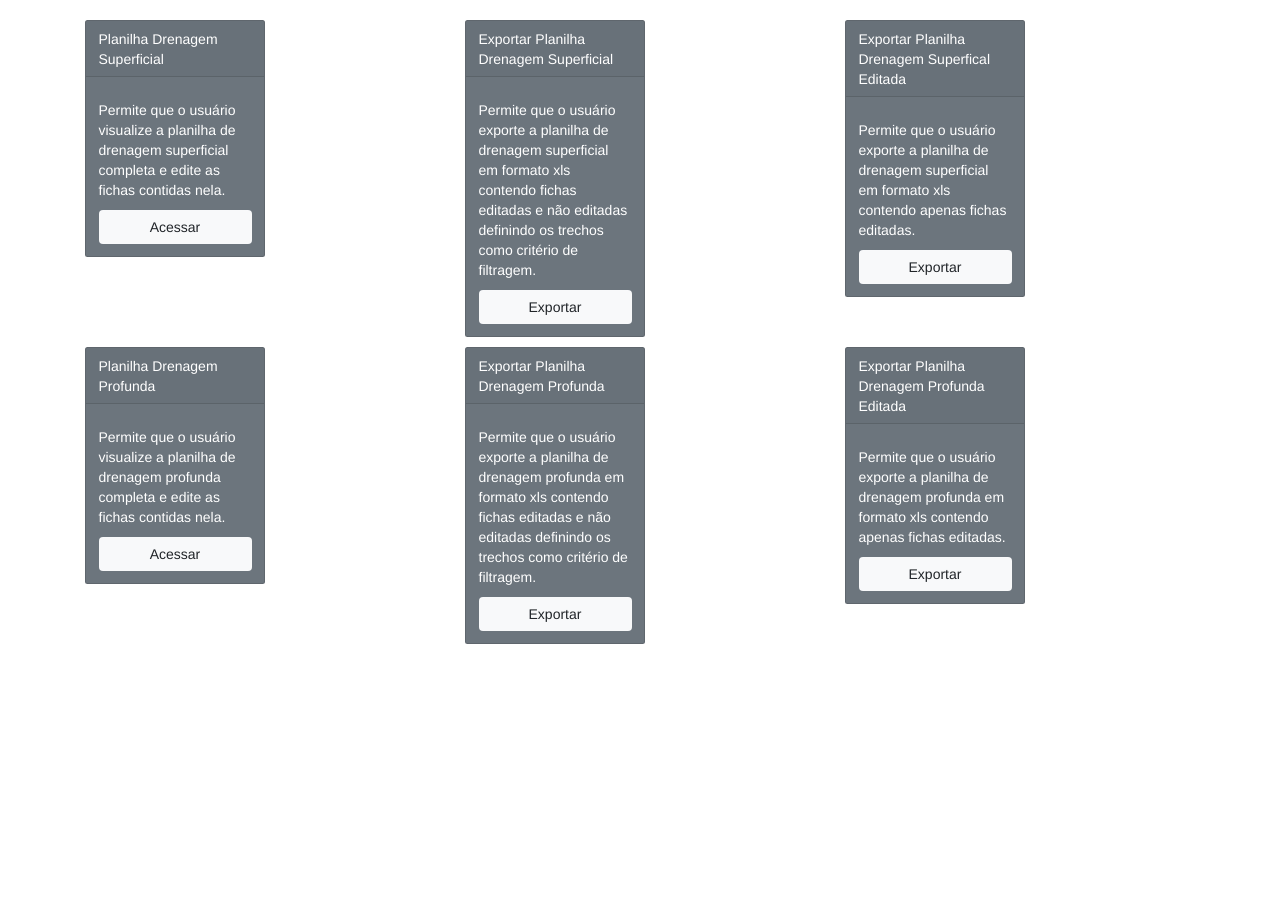
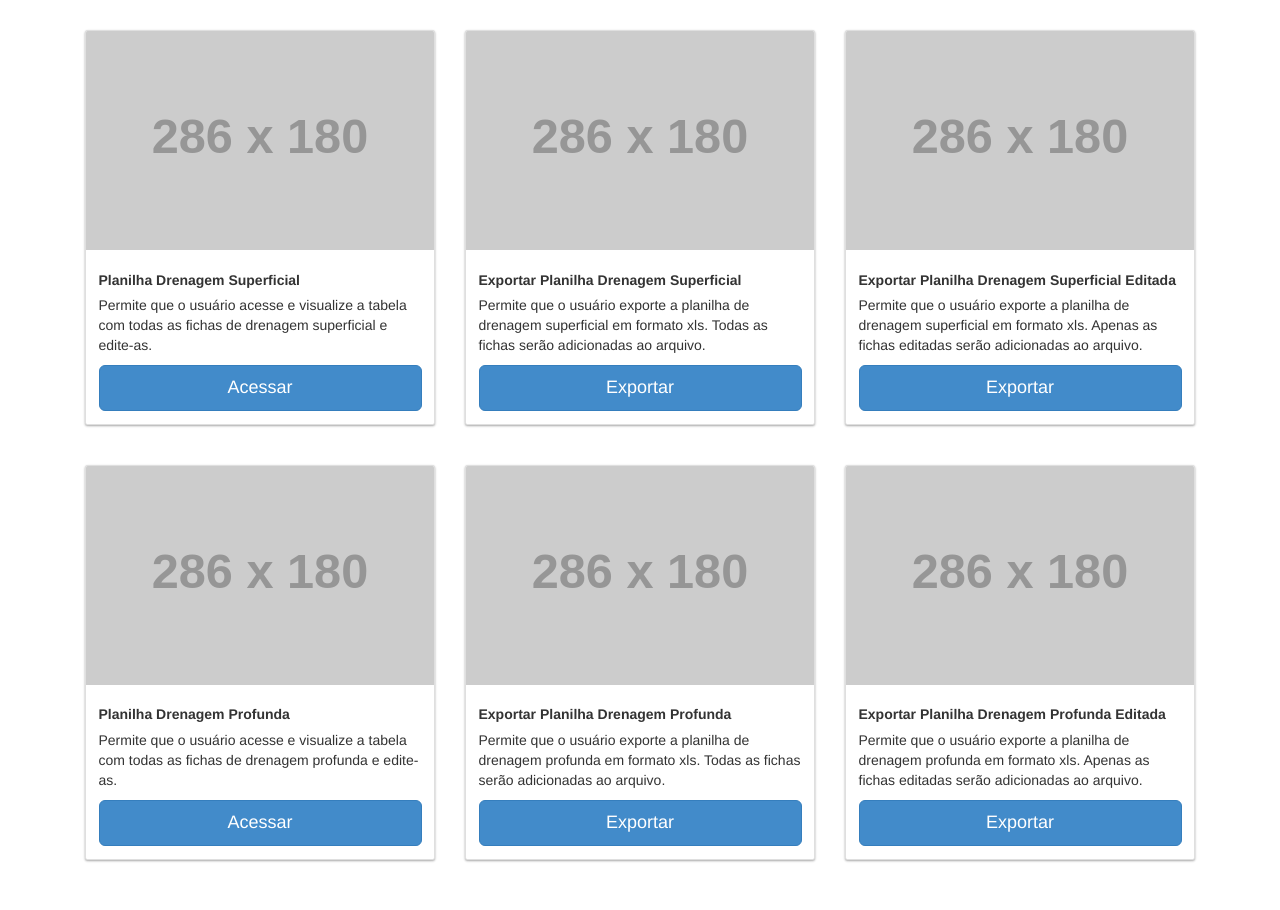
Before and after one commit to Janu23/webappotd, a PHP site: page / in a window 1280 px wide. Shown: the part 82-992 px from the top of the page. Before the commit the page ends 726 px from the top, so only its background shows below. Run offline with PHP 8.4, Linux system fonts and the light colour scheme; grey boxes labelled with a size stand in for pictures from a placeholder-image service; some libraries are stand-ins or nearby versions.

Commit message:
corrigir problema consulta index dp/ds e atualizar design index principal

```diff
--- a/css/style.css
+++ b/css/style.css
@@ -46,3 +46,33 @@ h11 {
 #msg-desempenho {
     padding-left: 25px;
 }
+
+body {
+    background: #eeeded;
+  }
+
+.card {
+box-shadow: 0 1px 3px rgba(0,0,0,0.12), 0 1px 2px rgba(0,0,0,0.24);
+transition: all 0.2s ease-in-out;
+box-sizing: border-box;
+margin-top:10px;
+margin-bottom:10px;
+background-color:#FFF;
+}
+
+.card:hover {
+box-shadow: 0 5px 5px rgba(0,0,0,0.19), 0 6px 6px rgba(0,0,0,0.23);
+}
+.card > .card-inner {
+padding:10px;
+}
+.card .header h2, h3 {
+margin-bottom: 0px;
+margin-top:0px;
+}
+.card .header {
+margin-bottom:5px;
+}
+.card img{
+width:100%;
+}
--- a/index.php
+++ b/index.php
@@ -16,73 +16,66 @@
     <nav class="navbar bg-dark navbar-dark">
     <span class="navbar-brand mb-0 h1">Sistema Simplificado de Monitoração</span>
     </nav>
-    <div class="form-group row">
-        <div class="col-sm-4">
-            <div class="card text-white bg-secondary mb-3" style="max-width: 18rem;">
-            <div class="card-header">Planilha Drenagem Superficial</div>
-            <div class="card-body">
-                <h5 class="card-title"></h5>
-                <p class="card-text">Permite que o usuário visualize a planilha de drenagem superficial completa e edite as fichas contidas nela.</p>
-                <a href="trecho.php" class="btn btn-light btn-block">Acessar</a>
+    <div class="row">
+	    <div class="col-md-4">
+    		<div class="card mb">
+              <img class="card-img-top" src="http://www.placehold.it/286x180" alt="Card image cap">
+              <div class="card-body mb">
+                <h5 class="card-title"><b>Planilha Drenagem Superficial</b></h5>
+                <p class="card-text">Permite que o usuário acesse e visualize a tabela com todas as fichas de drenagem superficial e edite-as.</p>
+                <a href="trecho_ds.php" class="btn btn-primary btn-lg btn-block mb">Acessar</a>
               </div>
+            </div><br>
         </div>
+        <div class="col-md-4">
+    		<div class="card mb">
+              <img class="card-img-top" src="http://www.placehold.it/286x180" alt="Card image cap">
+              <div class="card-body mb">
+                <h5 class="card-title"><b>Exportar Planilha Drenagem Superficial</b></h5>
+                <p class="card-text">Permite que o usuário exporte a planilha de drenagem superficial em formato xls. Todas as fichas serão adicionadas ao arquivo.</p>
+                <a href="trecho_exp_planilha_ds.php" class="btn btn-primary btn-lg btn-block mb">Exportar</a>
               </div>
-
-        <div class="col-sm-4">
-            <div class="card text-white bg-secondary mb-3" style="max-width: 18rem;">
-            <div class="card-header">Exportar Planilha Drenagem Superficial</div>
-            <div class="card-body">
-                <h5 class="card-title"></h5>
-                <p class="card-text">Permite que o usuário exporte a planilha de drenagem superficial em formato xls contendo fichas editadas e não editadas definindo os trechos como critério de filtragem.</p>
-                <a href="trecho_exp_planilha_ds.php" class="btn btn-light btn-block">Exportar</a>
+            </div><br>
         </div>
+        <div class="col-md-4">
+    		<div class="card mb">
+              <img class="card-img-top" src="http://www.placehold.it/286x180" alt="Card image cap">
+              <div class="card-body mb">
+                <h5 class="card-title"><b>Exportar Planilha Drenagem Superficial Editada</b></h5>
+                <p class="card-text">Permite que o usuário exporte a planilha de drenagem superficial em formato xls. Apenas as fichas editadas serão adicionadas ao arquivo.</p>
+                <a href="exportar_planilha_ds_edit.php" class="btn btn-primary btn-lg btn-block mb">Exportar</a>
               </div>
+            </div><br>
         </div>
-
-        <div class="col-sm-4">
-            <div class="card text-white bg-secondary mb-3" style="max-width: 18rem;">
-            <div class="card-header">Exportar Planilha Drenagem Superfical Editada</div>
-            <div class="card-body">
-                <h5 class="card-title"></h5>
-                <p class="card-text">Permite que o usuário exporte a planilha de drenagem superficial em formato xls contendo apenas fichas editadas.</p>
-                <a href="exportar_planilha_ds_edit.php" class="btn btn-light btn-block">Exportar</a>
+        <div class="col-md-4">
+    		<div class="card mb">
+              <img class="card-img-top" src="http://www.placehold.it/286x180" alt="Card image cap">
+              <div class="card-body mb">
+                <h5 class="card-title"><b>Planilha Drenagem Profunda</b></h5>
+                <p class="card-text">Permite que o usuário acesse e visualize a tabela com todas as fichas de drenagem profunda e edite-as.</p>
+                <a href="trecho_dp.php" class="btn btn-primary btn-lg btn-block mb">Acessar</a>
               </div>
+            </div><br>
         </div>
+        <div class="col-md-4">
+    		<div class="card mb">
+              <img class="card-img-top" src="http://www.placehold.it/286x180" alt="Card image cap">
+              <div class="card-body mb">
+                <h5 class="card-title"><b>Exportar Planilha Drenagem Profunda</b></h5>
+                <p class="card-text">Permite que o usuário exporte a planilha de drenagem profunda em formato xls. Todas as fichas serão adicionadas ao arquivo.</p>
+                <a href="trecho_exp_planilha_dp.php" class="btn btn-primary btn-lg btn-block mb">Exportar</a>
               </div>
-
-
-        <div class="col-sm-4">
-            <div class="card text-white bg-secondary mb-3" style="max-width: 18rem;">
-            <div class="card-header">Planilha Drenagem Profunda</div>
-            <div class="card-body">
-                <h5 class="card-title"></h5>
-                <p class="card-text">Permite que o usuário visualize a planilha de drenagem profunda completa e edite as fichas contidas nela.</p>
-                <a href="trecho_dp.php" class="btn btn-light btn-block">Acessar</a>
+            </div><br>
         </div>
+        <div class="col-md-4">
+    		<div class="card mb">
+              <img class="card-img-top" src="http://www.placehold.it/286x180" alt="Card image cap">
+              <div class="card-body mb">
+                <h5 class="card-title"><b>Exportar Planilha Drenagem Profunda Editada</b></h5>
+                <p class="card-text">Permite que o usuário exporte a planilha de drenagem profunda em formato xls. Apenas as fichas editadas serão adicionadas ao arquivo.</p>
+                <a href="exportar_planilha_dp_edit.php" class="btn btn-primary btn-lg btn-block mb">Exportar</a>
               </div>
-        </div>
-
-
-        <div class="col-sm-4">
-            <div class="card text-white bg-secondary mb-3" style="max-width: 18rem;">
-            <div class="card-header">Exportar Planilha Drenagem Profunda</div>
-            <div class="card-body">
-                <h5 class="card-title"></h5>
-                <p class="card-text">Permite que o usuário exporte a planilha de drenagem profunda em formato xls contendo fichas editadas e não editadas definindo os trechos como critério de filtragem.</p>
-                <a href="trecho_exp_planilha_dp.php" class="btn btn-light btn-block">Exportar</a>
-            </div>
-            </div>
-        </div>
-
-        <div class="col-sm-4">
-            <div class="card text-white bg-secondary mb-3" style="max-width: 18rem;">
-            <div class="card-header">Exportar Planilha Drenagem Profunda Editada</div>
-            <div class="card-body">
-                <h5 class="card-title"></h5>
-                <p class="card-text">Permite que o usuário exporte a planilha de drenagem profunda em formato xls contendo apenas fichas editadas.</p>
-                <a href="exportar_planilha_dp_edit.php" class="btn btn-light btn-block">Exportar</a>
-            </div>
-            </div>
+            </div><br><br>
         </div>
     </div>
 </div>
```
Also changed, not shown: img/excel.jpg (added), trecho_ds.php (renamed from trecho.php), 1 other file. Lines whose indentation alone changed are shown as unchanged.
